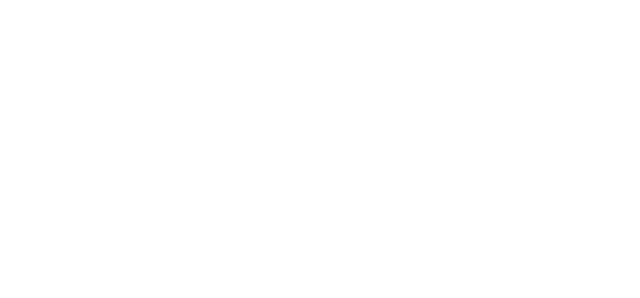
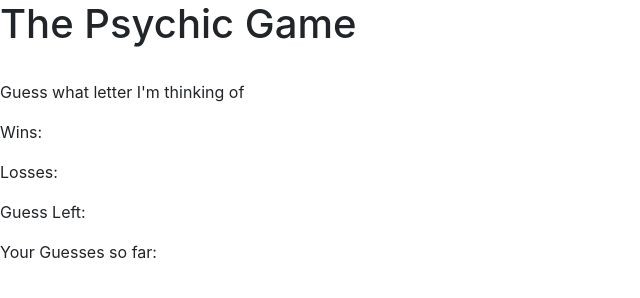
Before and after one commit to neverage84/Psychic-Game, a plain HTML site: page index.html in a window 1280 px wide. Shown: the whole page, without its empty margins (0-640 px from the left). Drawn offline with nearby package versions, Linux system fonts and the light colour scheme.

Commit message:
Added  content to html

```diff
--- a/index.html
+++ b/index.html
@@ -20,5 +20,16 @@
     <script src="https://code.jquery.com/jquery-3.3.1.slim.min.js" integrity="sha384-q8i/X+965DzO0rT7abK41JStQIAqVgRVzpbzo5smXKp4YfRvH+8abtTE1Pi6jizo" crossorigin="anonymous"></script>
     <script src="https://cdnjs.cloudflare.com/ajax/libs/popper.js/1.14.7/umd/popper.min.js" integrity="sha384-UO2eT0CpHqdSJQ6hJty5KVphtPhzWj9WO1clHTMGa3JDZwrnQq4sF86dIHNDz0W1" crossorigin="anonymous"></script>
     <script src="https://stackpath.bootstrapcdn.com/bootstrap/4.3.1/js/bootstrap.min.js" integrity="sha384-JjSmVgyd0p3pXB1rRibZUAYoIIy6OrQ6VrjIEaFf/nJGzIxFDsf4x0xIM+B07jRM" crossorigin="anonymous"></script>
-  </body>
+
+    <!--Now for my  code-->
+<h1>The Psychic Game</h1>
+<br>
+<p>Guess what letter I'm thinking of</p>
+<p class="wins">Wins:</p>
+<p class="losses">Losses:</p>
+<p class="guesses">Guess Left:</p>
+<p class="guessesfar">Your Guesses so far:</p>
+
+
+</body>
 </html>
```
